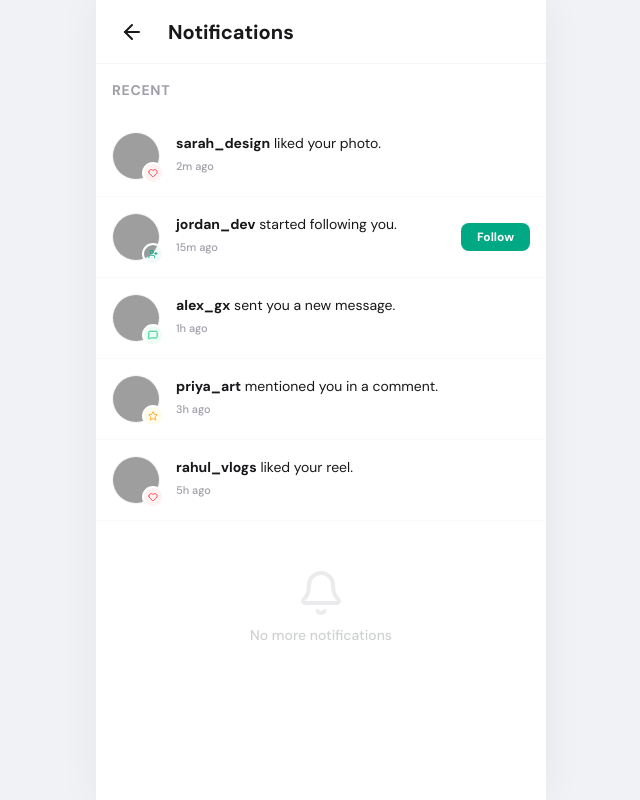
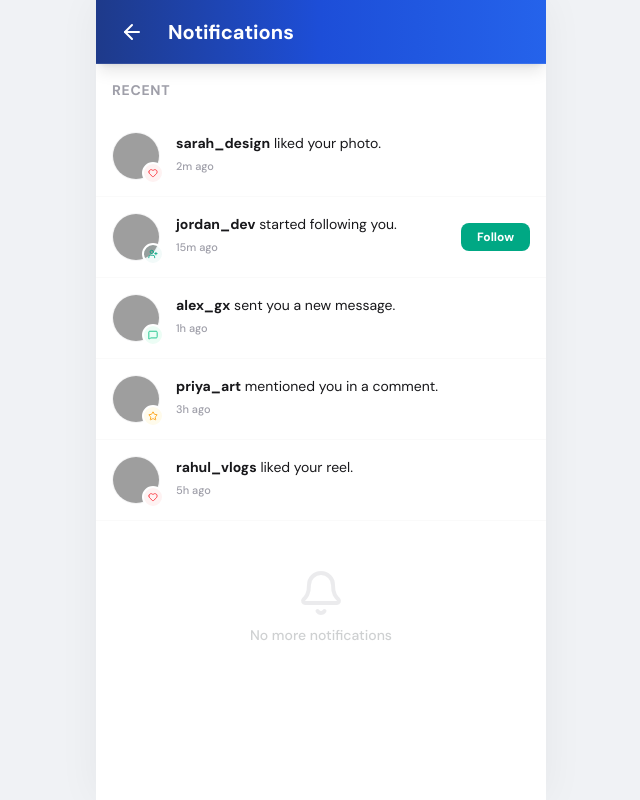
Before and after one commit to gothwadtechnologies/gxchatindia, a React (Vite) app: page /notifications in a window 1280 px wide. Shown: the whole page, without its empty margins (319-959 px from the left). Built offline with nearby package versions, Linux system fonts and the light colour scheme; no server answers; the database is empty; sample sign-in values are in the browser's storage; grey boxes are pictures that could not be loaded.

Commit message:
Update src/features/home/NotificationsScreen.tsx via GTech AI Studio

```diff
--- a/src/features/home/NotificationsScreen.tsx
+++ b/src/features/home/NotificationsScreen.tsx
@@ -66,11 +66,11 @@ export default function NotificationsScreen() {
   return (
     <div className="h-full flex flex-col bg-white overflow-hidden">
       {/* Header */}
-      <div className="shrink-0 flex items-center gap-4 px-4 h-16 border-b border-zinc-100 bg-white z-50">
-        <button onClick={() => navigate(-1)} className="p-2 hover:bg-zinc-100 rounded-full transition-colors">
-          <ArrowLeft size={24} className="text-zinc-900" />
+      <div className="shrink-0 flex items-center gap-4 px-4 h-16 bg-gradient-to-r from-[#1e3a8a] via-[#1d4ed8] to-[#2563eb] border-b border-white/10 shadow-lg z-50">
+        <button onClick={() => navigate(-1)} className="p-2 hover:bg-white/10 rounded-full transition-colors">
+          <ArrowLeft size={24} className="text-white" />
         </button>
-        <h1 className="text-xl font-bold text-zinc-900">Notifications</h1>
+        <h1 className="text-xl font-bold text-white">Notifications</h1>
       </div>
 
       <div className="flex-1 overflow-y-auto no-scrollbar">
```
